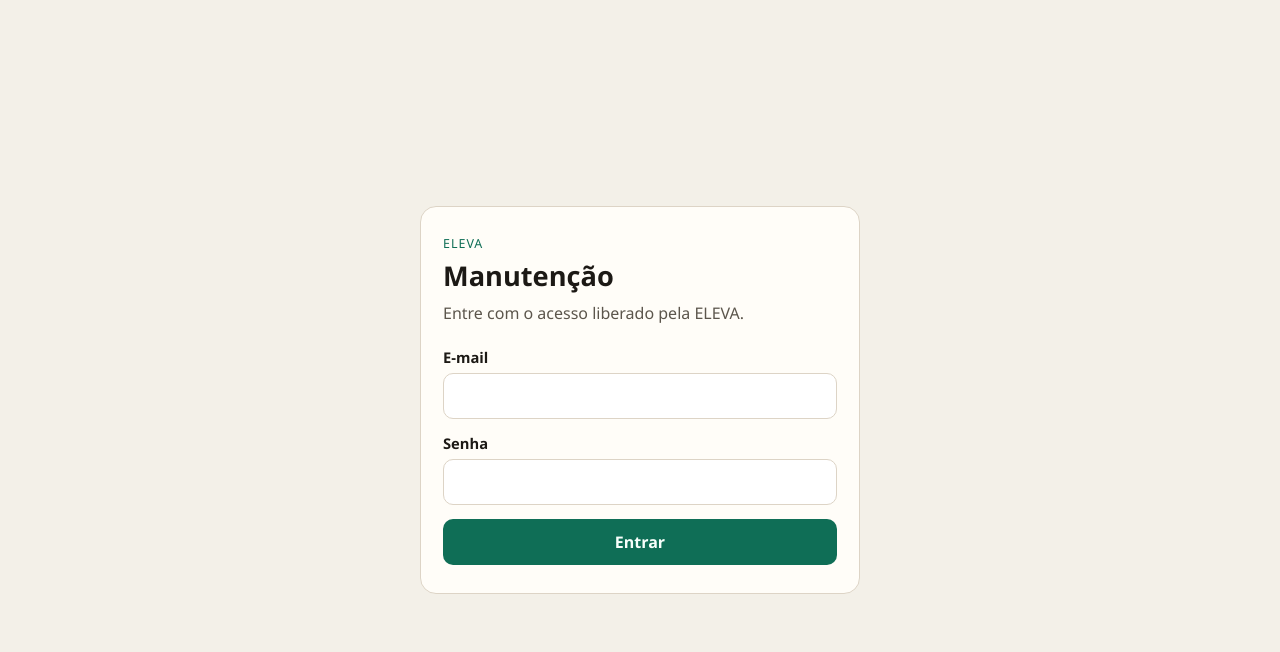
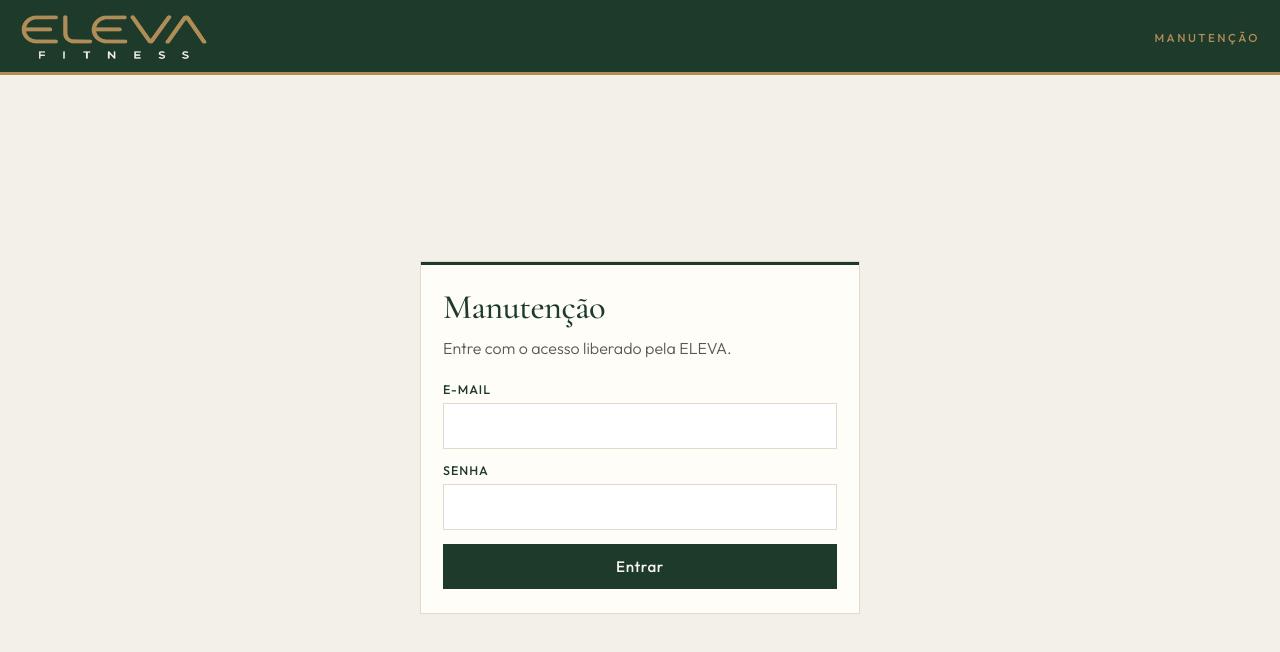
Before and after one commit to andreaprojetos30-glitch/Manutecao, a Next.js app: page /login in a window 1280 px wide. Shown: the top 652 px of the page. Built offline with nearby package versions, Linux system fonts and the light colour scheme; no server answers.

Commit message:
identdade visual

```diff
--- a/app/adm/page.tsx
+++ b/app/adm/page.tsx
@@ -1,3 +1,4 @@
+import { Moldura } from '@/app/componentes/Moldura'
 import { Sair } from '@/app/componentes/Sair'
 import { exigirDestino } from '@/lib/sessao'
 
@@ -7,15 +8,14 @@ export default async function AdmPage() {
   const sessao = await exigirDestino('/adm')
 
   return (
-    <main className="pagina">
+    <Moldura>
       <section className="cartao">
-        <p className="marca">ELEVA</p>
         <h1>Área do ADM</h1>
         <p className="subtitulo">Olá, {sessao.nome}.</p>
         <p className="perfil">Perfil: ADM ELEVA</p>
         <p className="subtitulo">Cadastros e agenda serão abertos por aqui.</p>
         <Sair />
       </section>
-    </main>
+    </Moldura>
   )
 }
--- /dev/null
+++ b/app/componentes/Moldura.tsx
@@ -0,0 +1,11 @@
+export function Moldura({ children }: { children: React.ReactNode }) {
+  return (
+    <div className="app">
+      <header className="faixa">
+        <img src="/logo-eleva.png" alt="ELEVA Fitness" />
+        <p className="faixa-rotulo">Manutenção</p>
+      </header>
+      <main className="pagina">{children}</main>
+    </div>
+  )
+}
--- a/app/componentes/Sair.tsx
+++ b/app/componentes/Sair.tsx
@@ -3,7 +3,9 @@ import { sair } from '@/app/acoes'
 export function Sair() {
   return (
     <form action={sair} className="sair">
-      <button type="submit">Sair</button>
+      <button className="botao-secundario" type="submit">
+        Sair
+      </button>
     </form>
   )
 }
--- a/app/globals.css
+++ b/app/globals.css
@@ -1,13 +1,17 @@
 :root {
   color-scheme: light;
-  --bg: #f3f0e8;
-  --ink: #1c1915;
+  --bg: #f3f0ea;
+  --ink: #1c1c1c;
   --muted: #5c564c;
-  --line: #ddd4c6;
+  --line: #e4d9c8;
   --card: #fffdf8;
-  --accent: #0f6e56;
-  --accent-ink: #f7fffb;
+  --verde: #1e3a2b;
+  --dourado: #b08d57;
+  --dourado-claro: #d4bc8a;
+  --dourado-escuro: #8d7044;
+  --creme: #f7f4ee;
   --danger: #8c2f2f;
+  --danger-bg: #f8ebe3;
 }
 
 * {
@@ -21,48 +25,77 @@ body {
 }
 
 body {
-  font-family: "Segoe UI", sans-serif;
+  font-family: var(--font-outfit), "Segoe UI", sans-serif;
+  font-weight: 400;
   background: var(--bg);
   color: var(--ink);
 }
 
 a {
-  color: var(--accent);
+  color: var(--verde);
+}
+
+.app {
+  min-height: 100vh;
+  display: flex;
+  flex-direction: column;
+}
+
+.faixa {
+  display: flex;
+  align-items: center;
+  justify-content: space-between;
+  gap: 16px;
+  padding: 14px 20px 12px;
+  background: var(--verde);
+  border-bottom: 3px solid var(--dourado);
+}
+
+.faixa img {
+  display: block;
+  height: 46px;
+  width: auto;
+}
+
+.faixa-rotulo {
+  margin: 0;
+  color: var(--dourado);
+  font-size: 0.72rem;
+  font-weight: 500;
+  letter-spacing: 0.22em;
+  text-transform: uppercase;
 }
 
 .pagina {
-  min-height: 100vh;
+  flex: 1;
   display: flex;
   align-items: center;
   justify-content: center;
-  padding: 24px 16px;
+  padding: 28px 16px;
 }
 
 .cartao {
   width: min(100%, 440px);
   background: var(--card);
   border: 1px solid var(--line);
-  border-radius: 16px;
-  padding: 28px 22px;
-}
-
-.marca {
-  margin: 0;
-  font-size: 0.78rem;
-  letter-spacing: 0.08em;
-  text-transform: uppercase;
-  color: var(--accent);
+  box-shadow: inset 0 3px 0 var(--verde);
+  padding: 28px 22px 24px;
 }
 
 h1 {
-  margin: 8px 0 0;
-  font-size: 1.7rem;
-  line-height: 1.2;
+  margin: 0;
+  color: var(--verde);
+  font-family: var(--font-cormorant), Georgia, serif;
+  font-size: 2.15rem;
+  font-weight: 500;
+  line-height: 1;
+  letter-spacing: -0.015em;
 }
 
 .subtitulo {
-  margin: 10px 0 0;
+  margin: 12px 0 0;
   color: var(--muted);
+  font-weight: 300;
   line-height: 1.45;
 }
 
@@ -75,28 +108,52 @@ form {
 label {
   display: grid;
   gap: 6px;
-  font-size: 0.92rem;
-  font-weight: 600;
+  color: var(--verde);
+  font-size: 0.78rem;
+  font-weight: 500;
+  letter-spacing: 0.08em;
+  text-transform: uppercase;
 }
 
 input {
   width: 100%;
   border: 1px solid var(--line);
-  border-radius: 10px;
-  padding: 12px 12px;
+  border-radius: 0;
+  padding: 12px;
   font: inherit;
+  font-size: 1rem;
+  font-weight: 400;
+  letter-spacing: 0;
+  text-transform: none;
+  color: var(--ink);
   background: white;
+}
+
+input:focus {
+  outline: 2px solid var(--dourado);
+  border-color: var(--dourado);
 }
 
 button {
   border: 0;
-  border-radius: 10px;
-  padding: 12px 14px;
+  border-radius: 0;
+  padding: 13px 14px;
   font: inherit;
-  font-weight: 700;
-  background: var(--accent);
-  color: var(--accent-ink);
+  font-size: 0.95rem;
+  font-weight: 500;
+  letter-spacing: 0.04em;
+  background: var(--verde);
+  color: var(--creme);
   cursor: pointer;
+}
+
+button:hover:not(:disabled) {
+  background: #163026;
+}
+
+button:focus-visible {
+  outline: 2px solid var(--dourado);
+  outline-offset: 2px;
 }
 
 button:disabled {
@@ -104,11 +161,20 @@ button:disabled {
   opacity: 0.55;
 }
 
+button.botao-secundario {
+  background: transparent;
+  color: var(--verde);
+  border: 1px solid var(--verde);
+}
+
+button.botao-secundario:hover:not(:disabled) {
+  background: rgba(30, 58, 43, 0.06);
+}
+
 .aviso {
   margin: 16px 0 0;
   padding: 12px;
-  border-radius: 10px;
-  background: #f8ebe3;
+  background: var(--danger-bg);
   color: var(--danger);
   line-height: 1.4;
 }
@@ -120,6 +186,10 @@ button:disabled {
 .perfil {
   margin-top: 18px;
   padding-top: 14px;
-  border-top: 1px solid var(--line);
-  color: var(--muted);
+  border-top: 1px solid var(--dourado-claro);
+  color: var(--dourado-escuro);
+  font-size: 0.78rem;
+  font-weight: 500;
+  letter-spacing: 0.08em;
+  text-transform: uppercase;
 }
--- a/app/layout.tsx
+++ b/app/layout.tsx
@@ -1,5 +1,21 @@
 import type { Metadata, Viewport } from 'next'
+import { Cormorant_Garamond, Outfit } from 'next/font/google'
 import './globals.css'
+
+const outfit = Outfit({
+  subsets: ['latin'],
+  weight: ['300', '400', '500', '600'],
+  variable: '--font-outfit',
+  display: 'swap',
+})
+
+const cormorant = Cormorant_Garamond({
+  subsets: ['latin'],
+  weight: ['500', '600'],
+  style: ['normal', 'italic'],
+  variable: '--font-cormorant',
+  display: 'swap',
+})
 
 export const metadata: Metadata = {
   title: 'ELEVA Manutenção',
@@ -9,11 +25,12 @@ export const metadata: Metadata = {
 export const viewport: Viewport = {
   width: 'device-width',
   initialScale: 1,
+  themeColor: '#1e3a2b',
 }
 
 export default function RootLayout({ children }: { children: React.ReactNode }) {
   return (
-    <html lang="pt-BR">
+    <html lang="pt-BR" className={`${outfit.variable} ${cormorant.variable}`}>
       <body>{children}</body>
     </html>
   )
--- a/app/login/page.tsx
+++ b/app/login/page.tsx
@@ -1,4 +1,5 @@
 import { entrar } from '@/app/acoes'
+import { Moldura } from '@/app/componentes/Moldura'
 import { supabaseConfigurado } from '@/lib/supabase/ambiente'
 
 const mensagens: Record<string, string> = {
@@ -16,9 +17,8 @@ export default async function LoginPage({
   const erro = params.erro ? mensagens[params.erro] : null
 
   return (
-    <main className="pagina">
+    <Moldura>
       <section className="cartao">
-        <p className="marca">ELEVA</p>
         <h1>Manutenção</h1>
         <p className="subtitulo">Entre com o acesso liberado pela ELEVA.</p>
         {!configurado ? (
@@ -53,6 +53,6 @@ export default async function LoginPage({
           </button>
         </form>
       </section>
-    </main>
+    </Moldura>
   )
 }
--- a/app/prestador/page.tsx
+++ b/app/prestador/page.tsx
@@ -1,3 +1,4 @@
+import { Moldura } from '@/app/componentes/Moldura'
 import { Sair } from '@/app/componentes/Sair'
 import { exigirDestino } from '@/lib/sessao'
 
@@ -7,15 +8,14 @@ export default async function PrestadorPage() {
   const sessao = await exigirDestino('/prestador')
 
   return (
-    <main className="pagina">
+    <Moldura>
       <section className="cartao">
-        <p className="marca">ELEVA</p>
         <h1>Área do prestador</h1>
         <p className="subtitulo">Olá, {sessao.nome}.</p>
         <p className="perfil">Perfil: Prestador</p>
         <p className="subtitulo">As visitas atribuídas serão abertas por aqui.</p>
         <Sair />
       </section>
-    </main>
+    </Moldura>
   )
 }
--- a/app/sem-acesso/page.tsx
+++ b/app/sem-acesso/page.tsx
@@ -1,3 +1,4 @@
+import { Moldura } from '@/app/componentes/Moldura'
 import { Sair } from '@/app/componentes/Sair'
 import { exigirDestino } from '@/lib/sessao'
 
@@ -7,9 +8,8 @@ export default async function SemAcessoPage() {
   const sessao = await exigirDestino('/sem-acesso')
 
   return (
-    <main className="pagina">
+    <Moldura>
       <section className="cartao">
-        <p className="marca">ELEVA</p>
         <h1>Sem acesso operacional</h1>
         <p className="subtitulo">Olá, {sessao.nome}.</p>
         <p className="aviso">
@@ -18,6 +18,6 @@ export default async function SemAcessoPage() {
         </p>
         <Sair />
       </section>
-    </main>
+    </Moldura>
   )
 }
--- a/middleware.ts
+++ b/middleware.ts
@@ -6,5 +6,7 @@ export async function middleware(request: NextRequest) {
 }
 
 export const config = {
-  matcher: ['/((?!_next/static|_next/image|favicon.ico).*)'],
+  matcher: [
+    '/((?!_next/static|_next/image|favicon.ico|.*\\.(?:svg|png|jpg|jpeg|gif|webp|ico)$).*)',
+  ],
 }
```
Also changed, not shown: public/logo-eleva.png (added), 1 other file (tests, documents, lock files or other folders).
